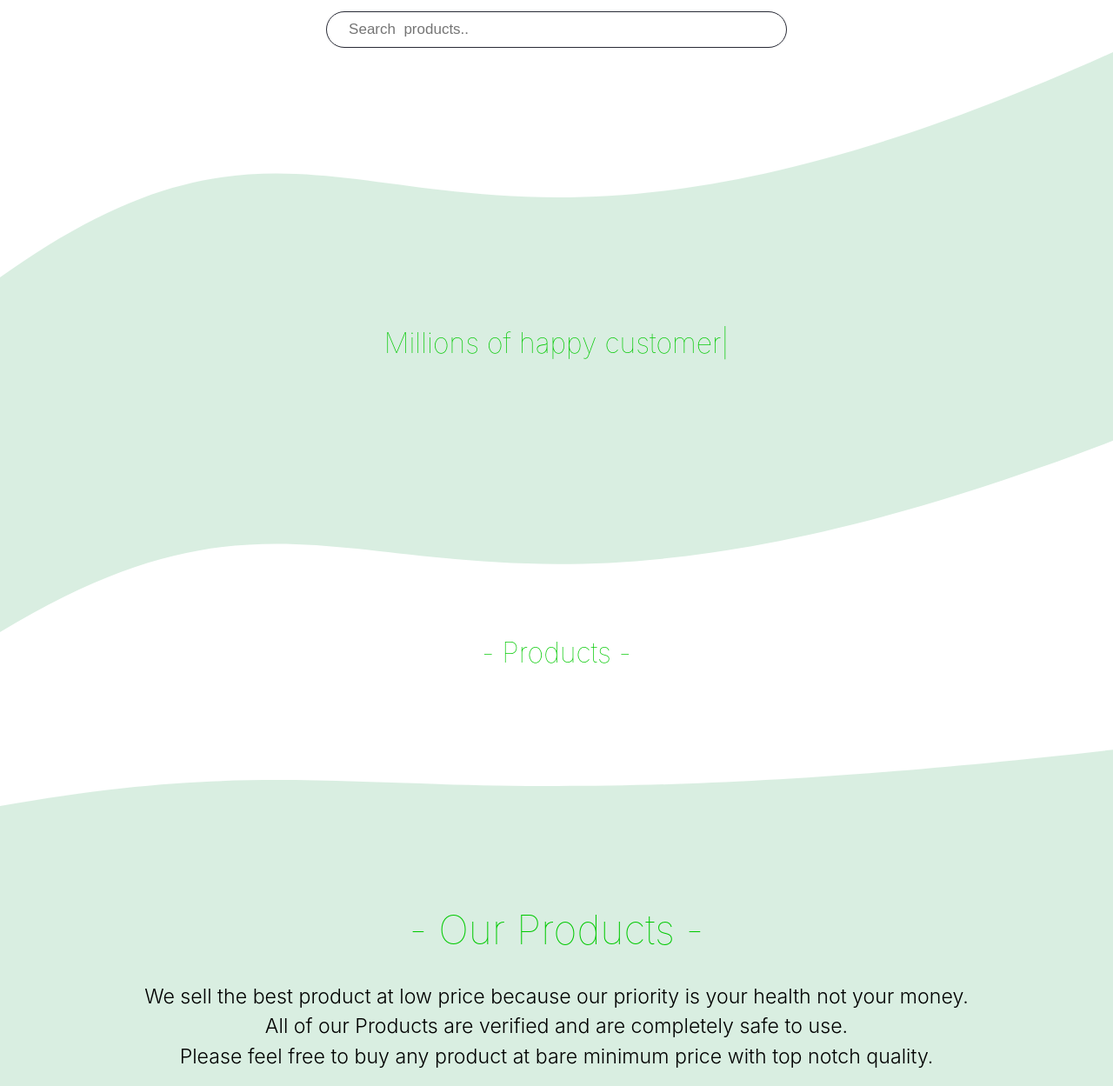
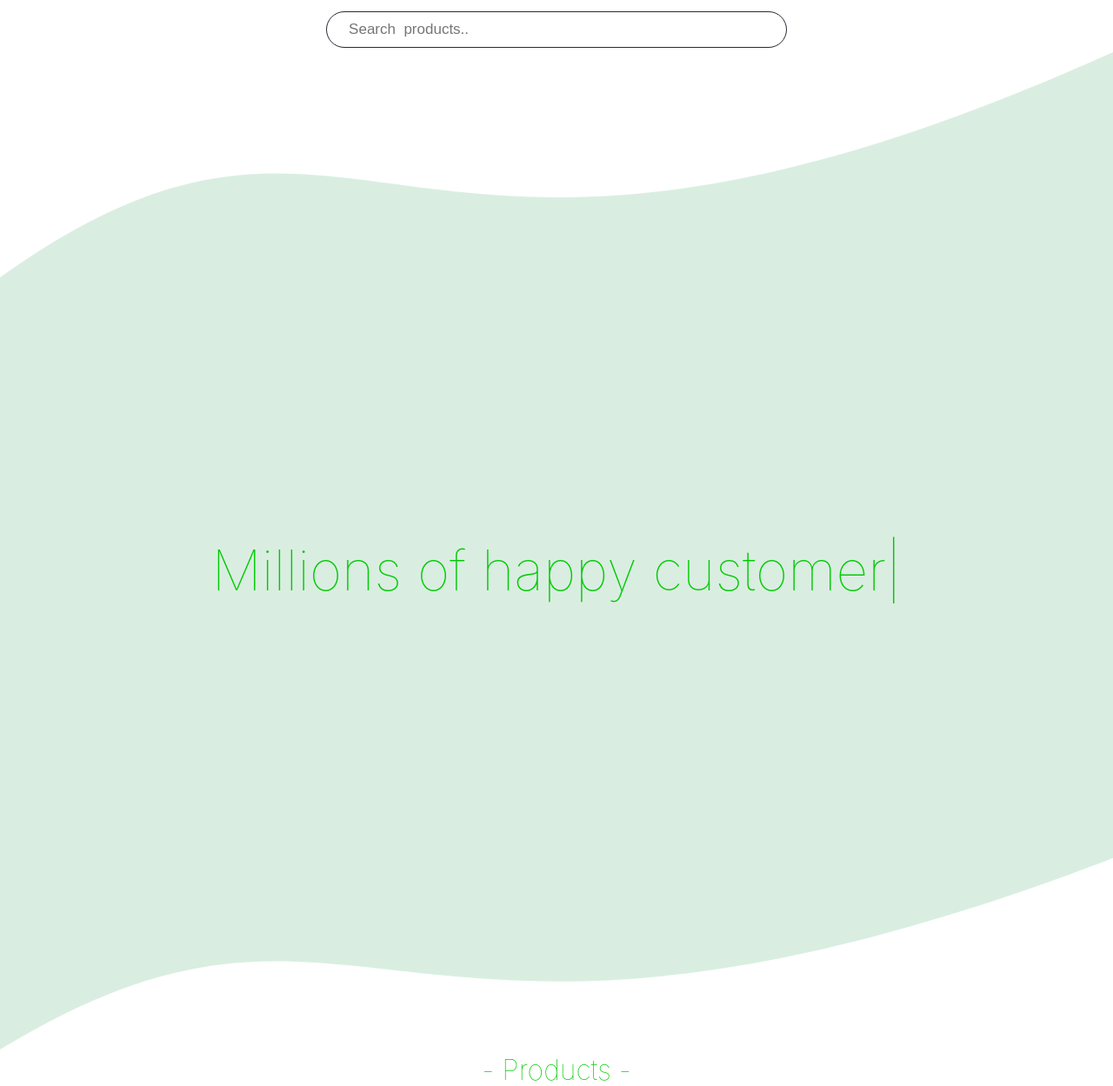
Before and after one commit to Its-anand/Pure-Health, a PHP site: page / in a window 1280 px wide. Shown: the part 481-1730 px from the top of the page at 87% size. Run offline with PHP 8.4, Linux system fonts and the light colour scheme; data that the repository does not hold is empty.

Commit message:
look improved

```diff
--- a/Index_files/css_and_script/index_css.css
+++ b/Index_files/css_and_script/index_css.css
@@ -279,16 +279,18 @@ header #navholder
 
 .text-box
 {
-    text-align: center;
     background-color: #d9eee1;
-    margin: 0px;
-    padding: 3.5rem 0 0 0;
-    height: 5rem;
+    padding-top: 3.5rem;
+    height: 35rem;
     font-weight: 500;
+    display: flex;
+    justify-content: center;
+    align-items: center;
 }
 .text-box h1
 {
     margin:0px;
+    font-size: 4rem;
 }
 .bgsvg
 {
```
